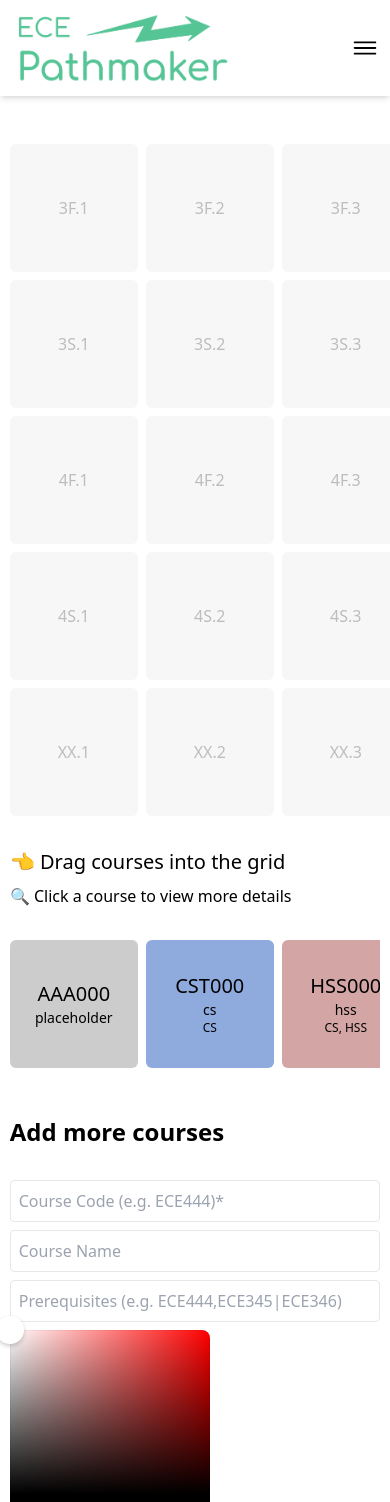
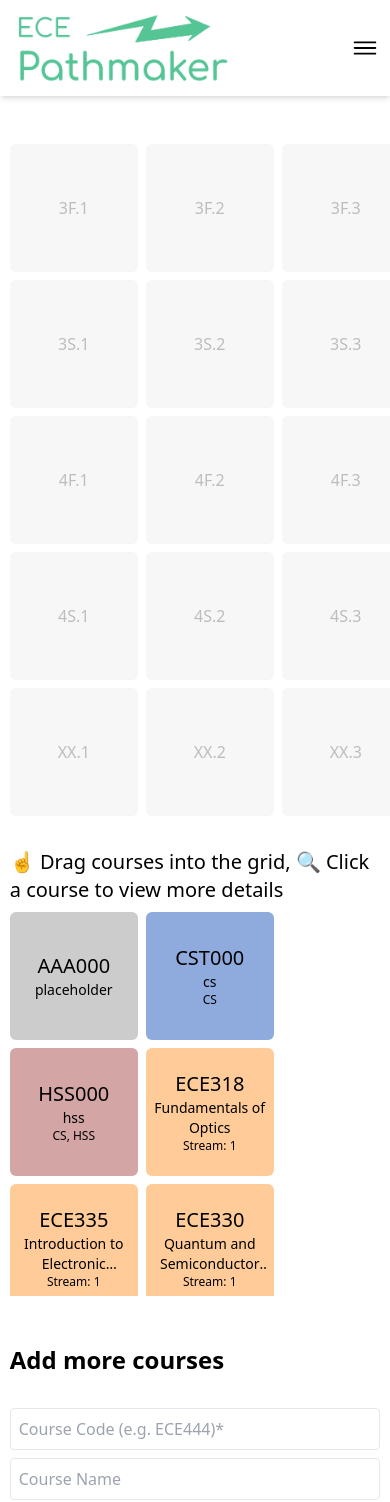
Before and after one commit to sunnwydays/ecepathmaker, a React (Vite) app: page / in a window 390 px wide. Shown: the top 1502 px of the page. Built offline with nearby package versions, Linux system fonts and the light colour scheme.

Commit message:
Improve styling significantly of CourseGrid cards for drag and drop

```diff
--- a/src/components/CourseGrid.tsx
+++ b/src/components/CourseGrid.tsx
@@ -128,7 +128,7 @@ const CourseGrid:FC<CourseGridProps> = ({ courses, coursesOnGrid, coursesUsed, s
     return (
         <DndContext onDragEnd={handleDragEnd} onDragStart={handleDragStart} sensors={sensors}>
             <section className="flex lg:flex-row flex-col gap-8">
-                <div className="grid grid-cols-5 gap-2 size-max">
+                <div className="grid grid-cols-5 gap-2 size-max flex-shrink-0">
                     {Object.entries(coursesOnGrid).map(([slot, courseCode]) => (
                         <Droppable key={slot} id={slot}>
                             {courseCode ? (
@@ -145,9 +145,10 @@ const CourseGrid:FC<CourseGridProps> = ({ courses, coursesOnGrid, coursesUsed, s
                 </div>
                 <div>
                     {/* Courses to choose from */}
-                    <h2 className="mb-2 text-xl font-medium">👈 Drag courses into the grid</h2>
-                    <h2 className="mb-8 ">🔍 Click a course to view more details</h2>
-                    <div className="lg:grid xl:grid-cols-2 lg:grid-cols-1 flex gap-2 max-h-[90vh] overflow-y-auto">
+                    <h2 className="lg:block hidden mb-2 text-xl font-medium">👈 Drag courses into the grid</h2>
+                    <h2 className="lg:block hidden mb-8 ">🔍 Click a course to view more details</h2>
+                    <h2 className="lg:hidden block mb-2 text-xl">☝️ Drag courses into the grid, 🔍 Click a course to view more details</h2>
+                    <div className="flex flex-wrap gap-2 lg:max-h-[36rem] max-h-[24rem] overflow-y-auto">
                         {Object.entries(coursesUsed)
                             .filter(([, isUsed]) => !isUsed)
                             .map(([courseCode]) => (
```
